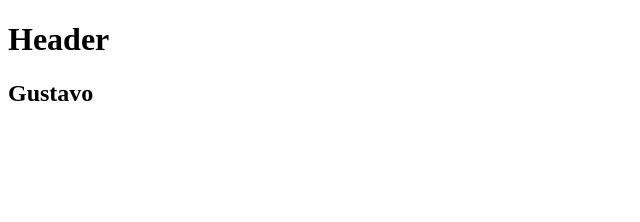
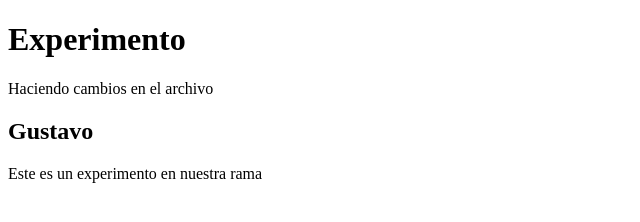
Before and after one commit to gustavomm19/curso, a plain HTML site: page index.html in a window 1280 px wide. Shown: the whole page, without its empty margins (0-640 px from the left). Drawn offline with Linux system fonts and the light colour scheme.

Commit message:
Agregando parrafo al index

```diff
--- a/index.html
+++ b/index.html
@@ -6,10 +6,14 @@
 </head>
 <body>
 	<header>
-		<h1>Header</h1>
+		<h1>Experimento</h1>
+		<p>Haciendo cambios en el archivo</p>
 	</header>
 	<div class="container">
 		<h2>Gustavo</h2>
 	</div>
+	<footer>
+		<p>Este es un experimento en nuestra rama</p>
+	</footer>
 </body>
 </html>
```
